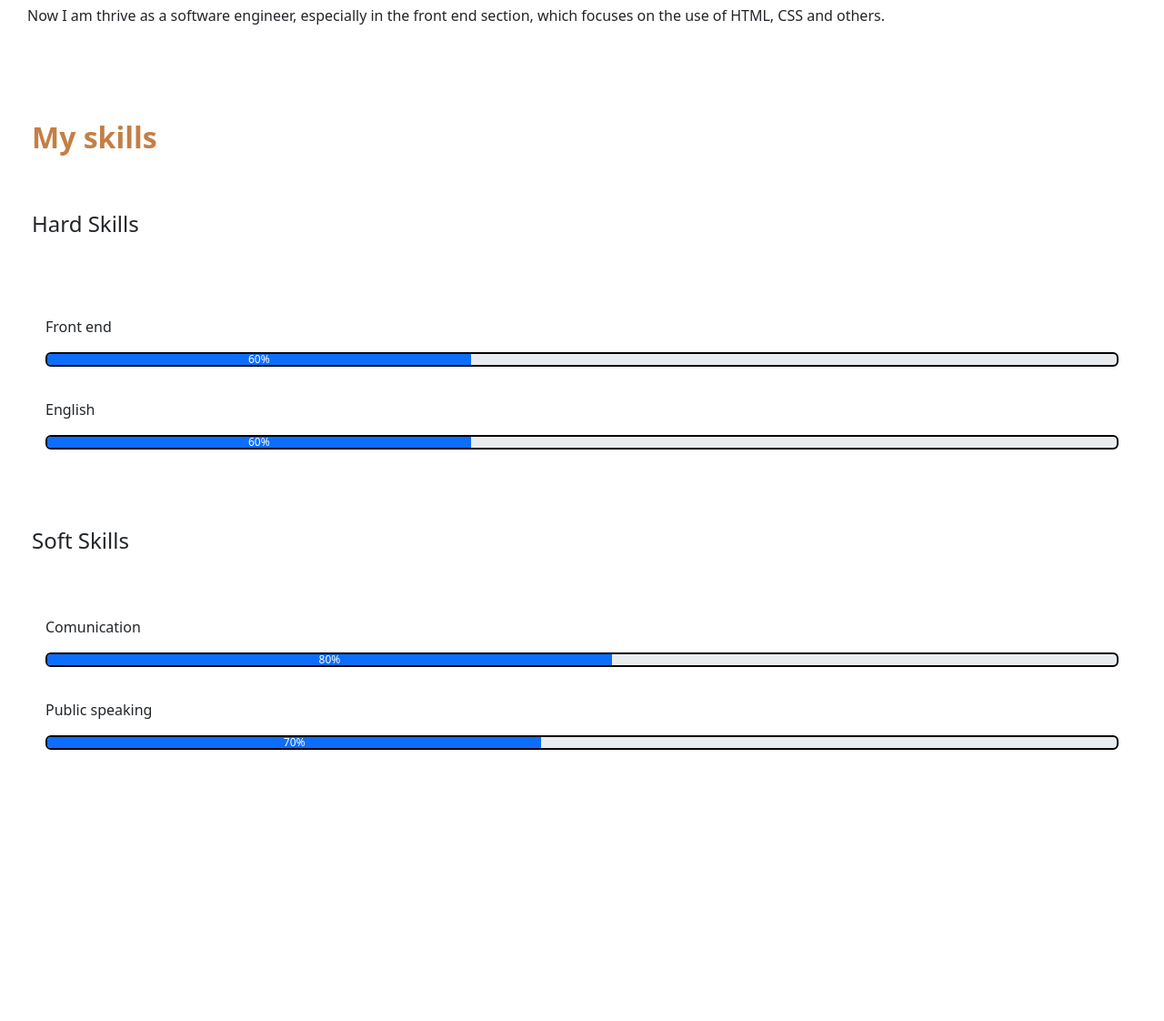
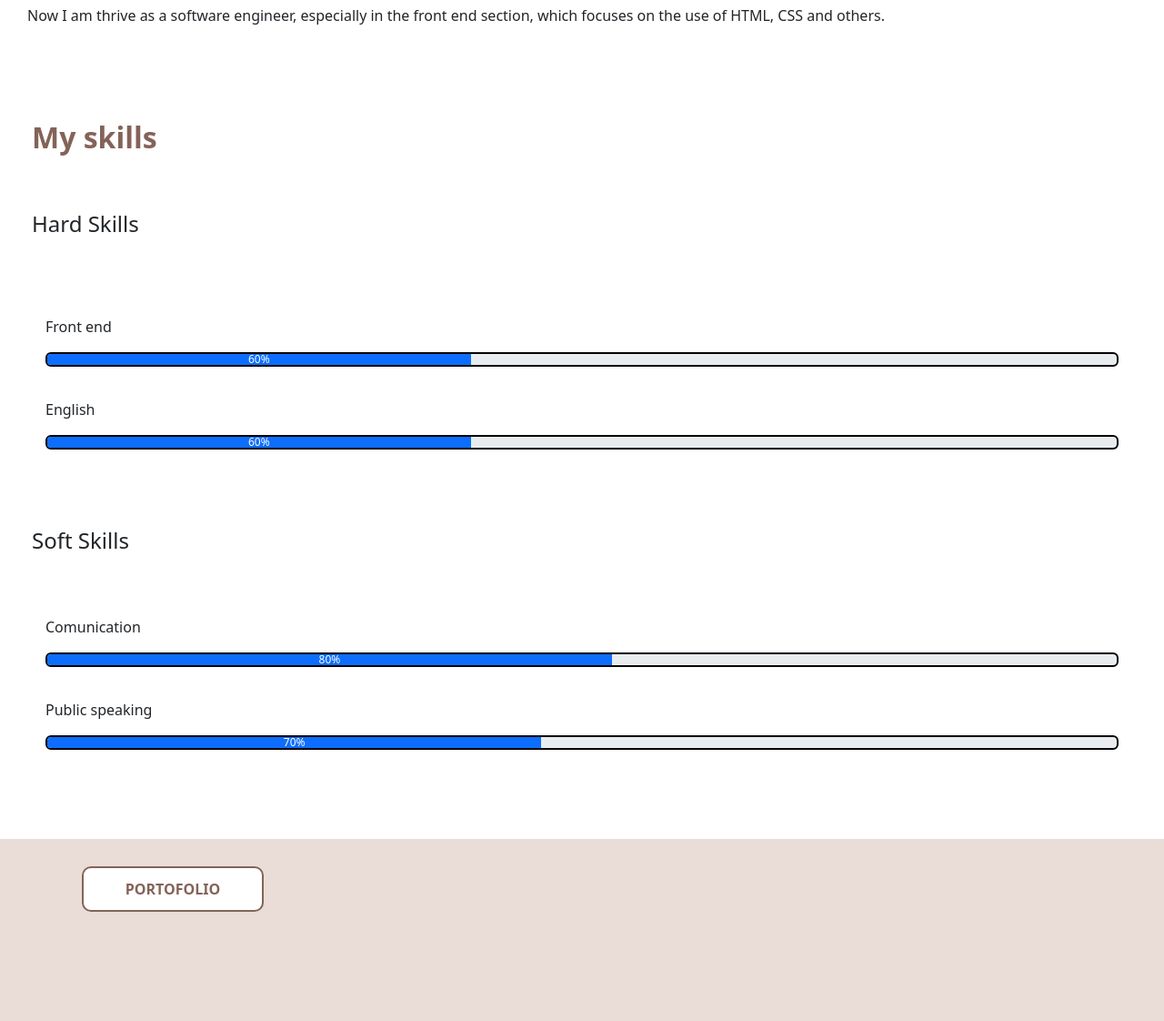
Before and after one commit to sekarrahayu/sekarportofolio, a plain HTML site: page index.html in a window 1280 px wide. Shown: the part 600-1722 px from the top of the page at 91% size. Before the commit the page ends 1522 px from the top, so only its background shows below. Drawn offline with nearby package versions, Linux system fonts and the light colour scheme.

Commit message:
firstupdate

```diff
--- a/index.css
+++ b/index.css
@@ -55,6 +55,23 @@
     width: 100%;
     padding: 25px;
 }
+.containerthree{
+    background-color: rgb(234, 221, 215);
+    width: 100%;
+    height: 200px;
+    padding-inline: 90px;
+    padding-block: 30px;
+}
+.squareporto{
+    background-color: rgb(255, 255, 255);
+    width: 200px;
+    height: 50px;
+    text-align: center;
+    align-content: center;
+    border-radius: 10px;
+    border: 2px solid rgb(132, 99, 88);
+    color: rgb(132, 99, 88);
+}
 
 @keyframes gerak {
     0%   {width: 0%;}
--- a/index.html
+++ b/index.html
@@ -54,7 +54,7 @@
       </p>
     </div>
     <div class="containerskills">
-      <p class="h2 textskill" style="color: rgb(196, 127, 70);"><b>My skills</b></p>
+      <p class="h2 textskill" style="color: rgb(132, 99, 88);"><b>My skills</b></p>
       <h4 class="textskill"> Hard Skills</h4>
       <div class="container text-center wrap"></div>
       <div class="wrap1">
@@ -110,6 +110,9 @@
         </div>
       </div>
     </div>
+    <div class="containerthree">
+      <div class="squareporto"><b>PORTOFOLIO</b></div>
+    </div>
     <script src="https://cdn.jsdelivr.net/npm/bootstrap@5.3.3/dist/js/bootstrap.bundle.min.js" integrity="sha384-YvpcrYf0tY3lHB60NNkmXc5s9fDVZLESaAA55NDzOxhy9GkcIdslK1eN7N6jIeHz" crossorigin="anonymous"></script>
   </body>
 </html>
```
